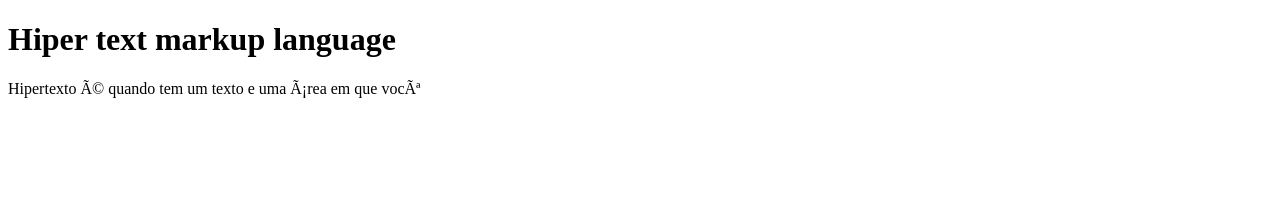
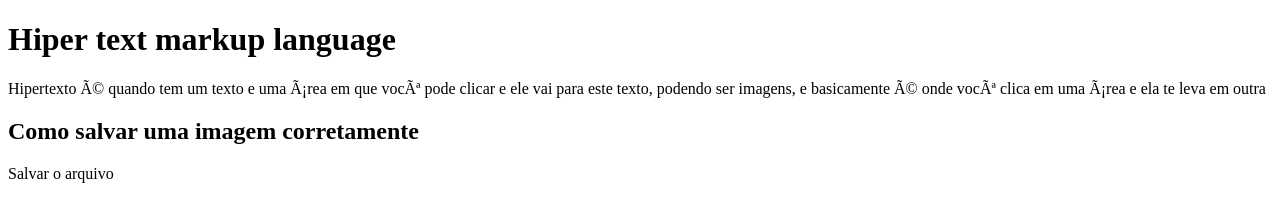
Before and after one commit to fsgusta/2B-In-z, a plain HTML site: page index.html in a window 1280 px wide. Drawn offline with Linux system fonts and the light colour scheme.

Commit message:
Update index.html

```diff
--- a/index.html
+++ b/index.html
@@ -5,10 +5,12 @@
     <meta charset>
     <meta html>
     <meta name>
-    <title> Elementos vistos em sala</title>
+    <title> Gustavo Fernandes Silva </title>
     <body>
       <h1> Hiper text markup language</h1>
-<p1> Hipertexto é quando tem um texto e uma área em que você</p1>
+<p1> Hipertexto é quando tem um texto e uma área em que você pode clicar e ele vai para este texto, podendo ser imagens, e basicamente é onde você clica em uma área e ela te leva em outra </p1>
+      <h2>Como salvar uma imagem corretamente</h2>
+      <p2> Salvar o arquivo</p2>
     </body>
   </head>
 </html>
```
